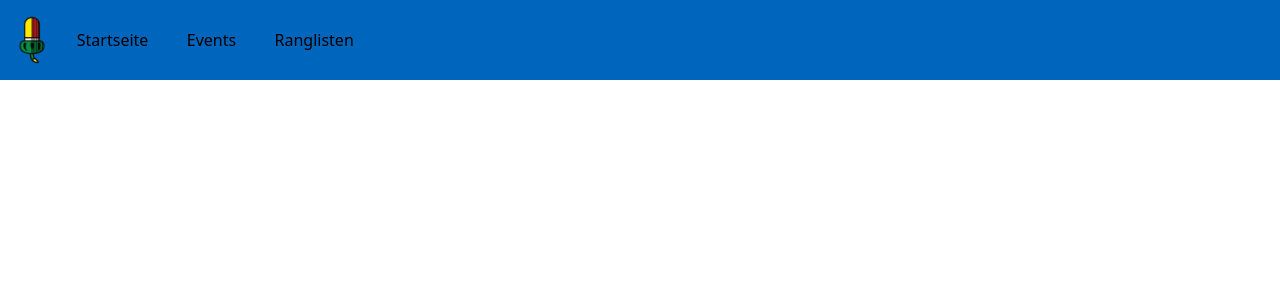
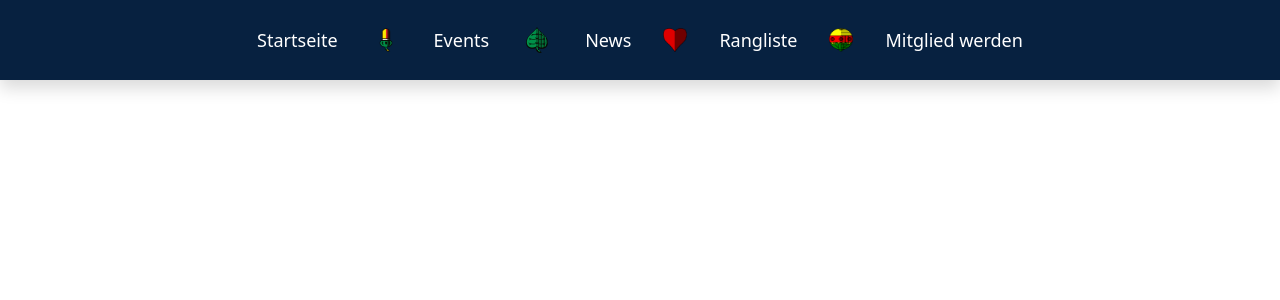
Before and after one commit to JonasHohenstatter/schafkopfclub, a Flask app: page / in a window 1280 px wide. Shown: the top 300 px of the page. Run offline with Flask 3, Linux system fonts and the light colour scheme; some libraries are stand-ins or nearby versions.

Commit message:
Navbar verschönert

```diff
--- a/static/style.css
+++ b/static/style.css
@@ -1,10 +1,3 @@
-.navbar {
-	background: #0065bd;
-	height: 10vh;
-	display: flex;
-	align-items: center;
+.menuitem:hover{
+    color: #FED702 !important;
 }
-
-.navbar-element{
-	margin-right: 3vw;
-}
--- a/templates/base.html
+++ b/templates/base.html
@@ -5,15 +5,47 @@
 		<title>TUM Schafkopf Club</title>
 		<link rel="stylesheet" href="{{ url_for('static', filename='style.css') }}">
         <link rel="icon" type="image/png" href="{{ url_for('static', filename='favicon.ico') }}">
+        <link href="https://cdn.jsdelivr.net/npm/bootstrap@5.3.3/dist/css/bootstrap.min.css" rel="stylesheet">
+        <link href="https://cdn.jsdelivr.net/npm/bootstrap-icons@1.10.5/font/bootstrap-icons.css" rel="stylesheet">
         <script src="https://cdn.tailwindcss.com"></script>
 	</head>
 	<body>
-        <nav class="navbar">
-            <img src="{{ url_for('static', filename='logo.png') }}" alt="Logo" style="height: 5vw; width: 5vw; margin-right: 1vw">
-            <a class="navbar-element" href="/">Startseite</a>
-            <a class="navbar-element" href="/events">Events</a>
-            <a class="navbar-element" href="/leaderboard">Ranglisten</a>
-        </nav>
-		{% block content %}{% endblock %}
+         <!--<img src="{{ url_for('static', filename='logo.png') }}" alt="Logo" style="height: 5vw; width: 5vw; margin-right: 1vw">
+        !-->
+    <nav class="navbar shadow"" style="min-height: 10vh; background: #072140;"">
+    <div class="container justify-content-center">
+        <ul class="navbar-nav d-flex align-items-center flex-row">
+            <li class="nav-item mx-2">
+                <a class="nav-link text-white text-lg menuitem" href="/">Startseite</a>
+            </li>
+            <li class="nav-item mx-2 d-flex align-items-center ">
+                <img src="{{ url_for('static', filename='eichel.png') }} "style="height: 4vh; width: 4vh; margin: 2vh"alt="Eichel Symbol">
+            </li>
+            <li class="nav-item mx-2">
+                <a class="nav-link text-white text-lg menuitem" href="/events">Events</a>
+            </li>
+            <li class="nav-item mx-2 d-flex align-items-center">
+                <img src="{{ url_for('static', filename='laub.png') }} "style="height: 4vh; width: 4vh; margin: 2vh"alt="Eichel Symbol">
+            </li>
+            <li class="nav-item mx-2">
+                <a class="nav-link text-white text-lg menuitem" href="/posts">News</a>
+            </li>
+            <li class="nav-item mx-2 d-flex align-items-center ">
+                <img src="{{ url_for('static', filename='herz.png') }} "style="height: 3vh; width: 3vh; margin: 2vh"alt="Eichel Symbol">
+            </li>
+            <li class="nav-item mx-2">
+                <a class="nav-link text-white text-lg menuitem" href="/ranking">Rangliste</a>
+            </li>
+            <li class="nav-item mx-2 d-flex align-items-center ">
+                <img src="{{ url_for('static', filename='schell.png') }} "style="height: 3vh; width: 3vh; margin: 2vh"alt="Eichel Symbol">
+            </li>
+            <li class="nav-item mx-2">
+                <a class="nav-link text-white text-lg menuitem" href="/participate">Mitglied werden</a>
+            </li>
+        </ul>
+    </div>
+    </nav>
+
+	{% block content %}{% endblock %}
 	</body>
 </html>
```
Also changed, not shown: static/eichel.png (renamed from static/logo.png), static/herz.png (added), static/laub.png (added), static/schell.png (added).
